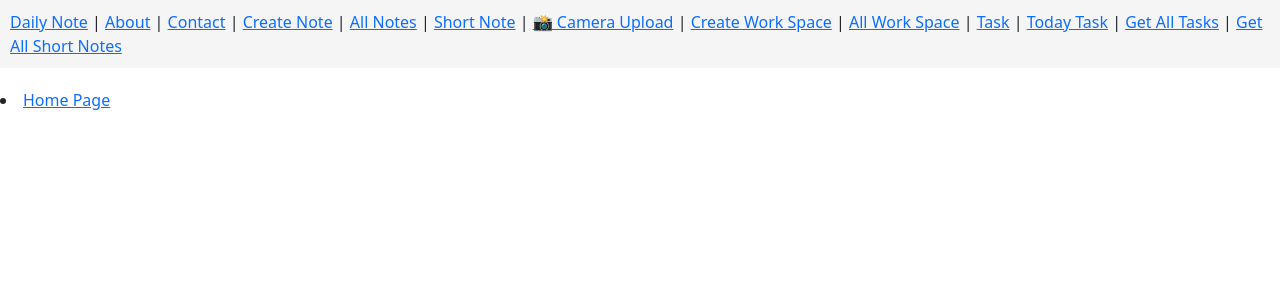
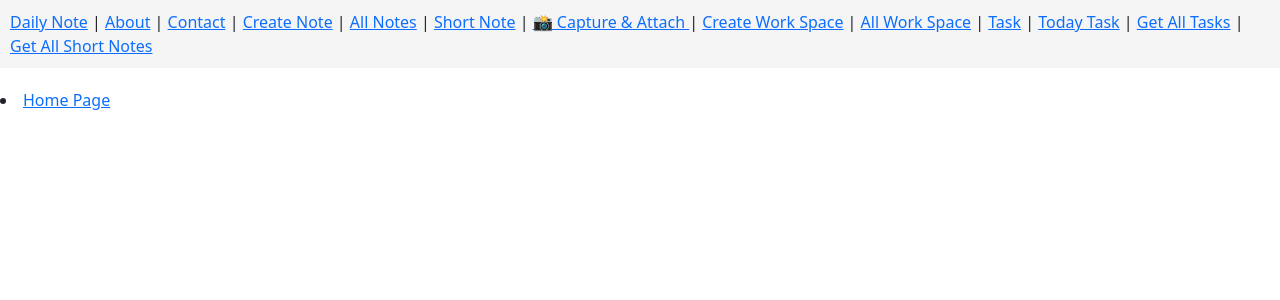
Before and after one commit to ankitsrivastava07/daily_note_mng, a React (Vite) app in the folder daily_note_ui/: page / in a window 1280 px wide. Shown: the top 300 px of the page. Built offline with nearby package versions, Linux system fonts and the light colour scheme; no server answers.

Commit message:
Rename camera upload link to 'Capture & Attach'

```diff
--- a/daily_note_ui/src/App.tsx
+++ b/daily_note_ui/src/App.tsx
@@ -26,7 +26,7 @@ function App() {
           <Link to="/create-note">Create Note</Link> |{" "}
           <Link to="/all-note">All Notes</Link> |{" "}
           <Link to="/short-note">Short Note</Link> |{" "}
-          <Link to="/camera-upload">📸 Camera Upload</Link> |{" "} {/* <-- Yeh nav link add kiya hai */}
+          <Link to="/camera-upload">📸 Capture & Attach </Link> |{" "} {/* <-- Yeh nav link add kiya hai */}
           <Link to="/workspace">Create Work Space</Link> |{" "}
           <Link to="/all-workspace">All Work Space</Link> |{" "}
           <Link to="/task">Task</Link> |{" "}
```
